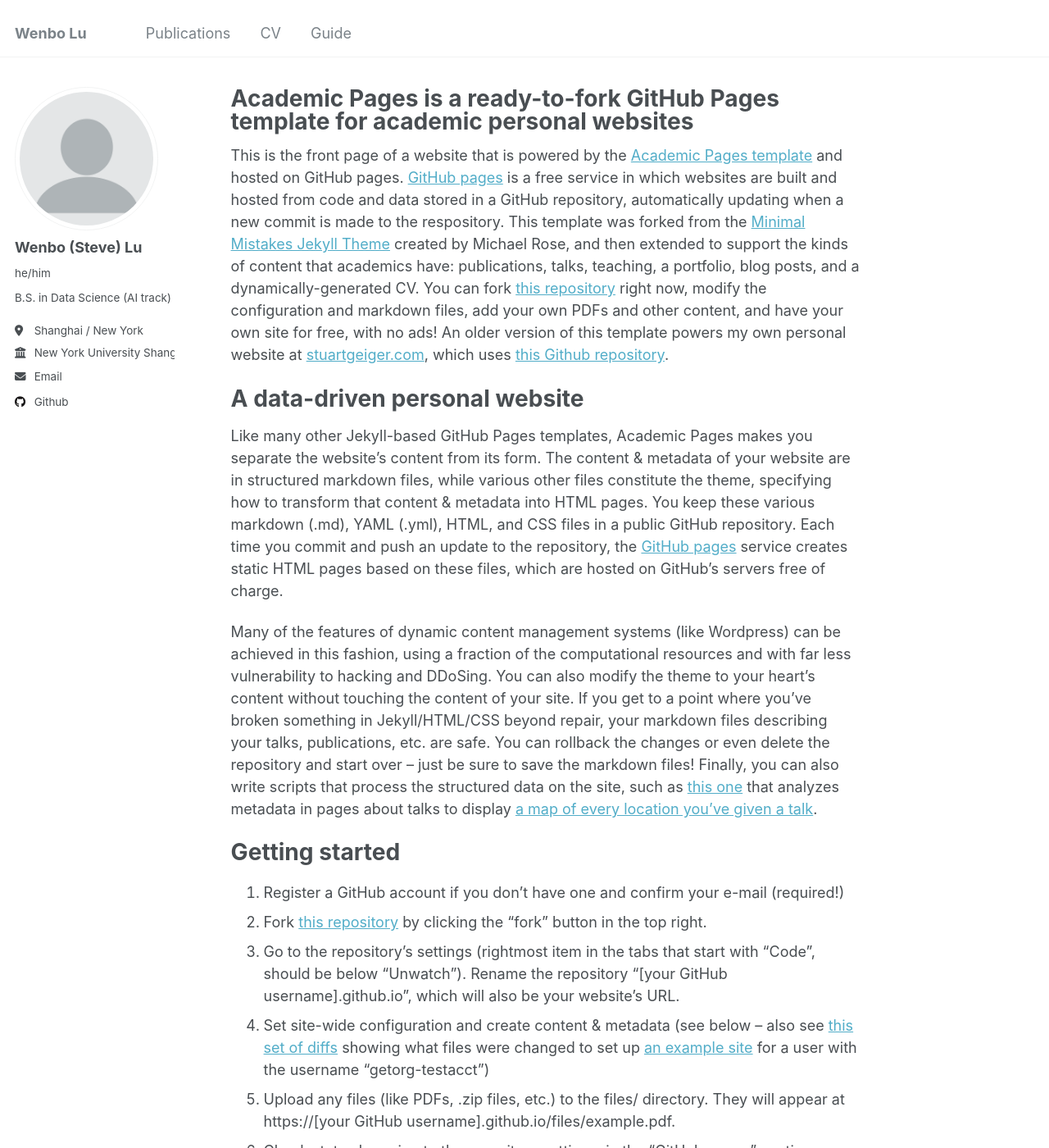
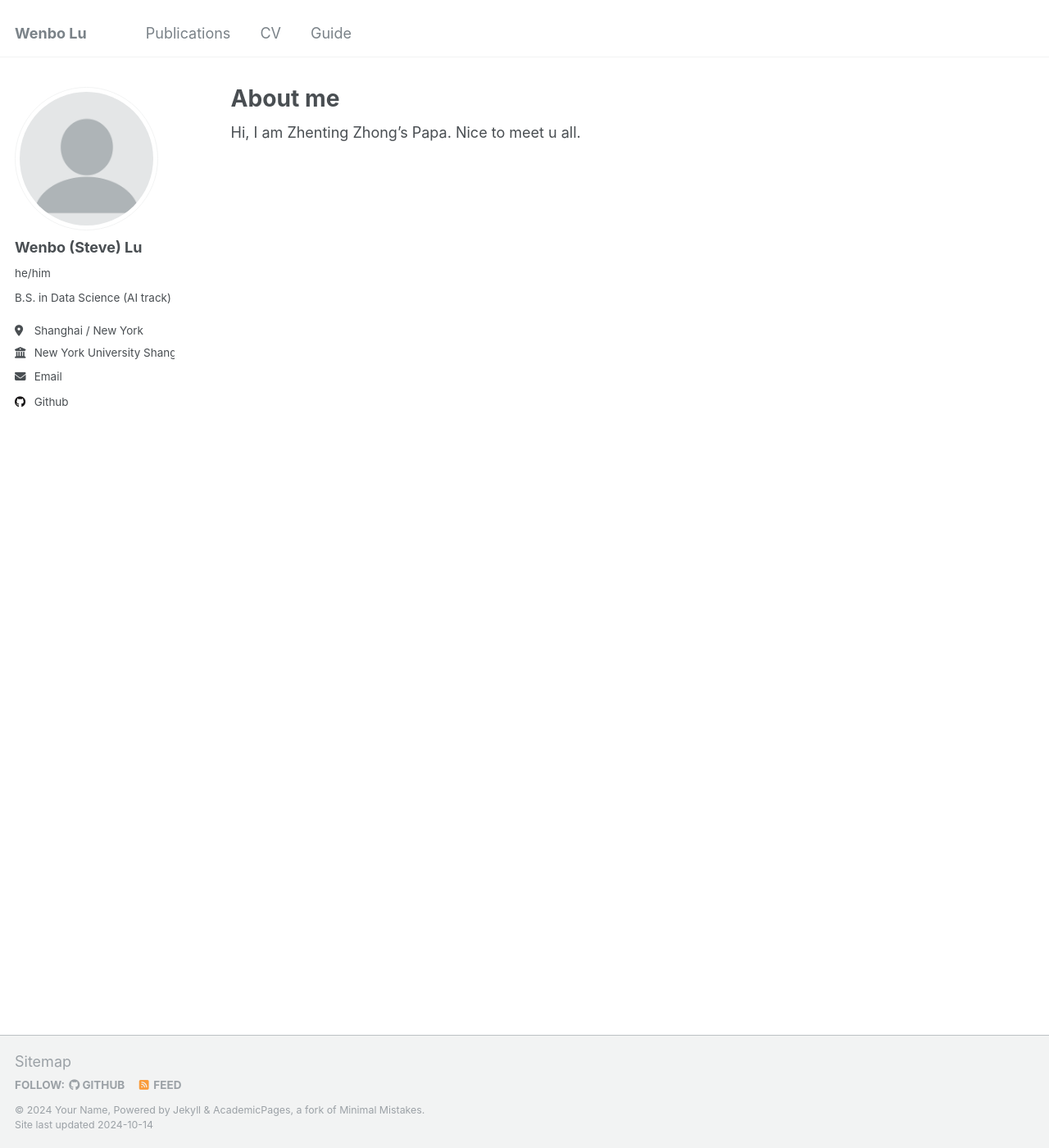
Before and after one commit to WenboLuu/WenboLuu.github.io, a Jekyll site: the page built from _pages/about.md, in a window 1280 px wide and 1400 px high. Shown: the whole window at 82% size. Built offline with Jekyll 4.4.1, drawn with Linux system fonts in a browser that asks for light colours; some of the changed text lies outside the part shown.

Commit message:
[Update] about me

```diff
--- a/_config.yml
+++ b/_config.yml
@@ -43,7 +43,7 @@ author:
   bitbucket        : # Username - Update with your username on the site
   codepen          : # Username
   dribbble         : # Username
-  github           : "https://github.com/fruitswordman"
+  github           : "WenboLuu"
   kaggle           : # Username
   stackoverflow    : # User number or user number and name (i.e., use "1" or "1/jeff-atwood")
 
@@ -270,7 +270,7 @@ defaults:
     values:
       layout: single
       author_profile: true
-      share: true
+      share: trueand it was only toward the end of the Revolution that guanxi practices surged to fill this void.
       comment: true
   # _talks
   - scope:
--- a/_pages/about.md
+++ b/_pages/about.md
@@ -1,13 +1,13 @@
 ---
 permalink: /
-title: "Academic Pages is a ready-to-fork GitHub Pages template for academic personal websites"
+title: "About me"
 author_profile: true
 redirect_from:
   - /about/
   - /about.html
 ---
 
-This is the front page of a website that is powered by the [Academic Pages template](https://github.com/academicpages/academicpages.github.io) and hosted on GitHub pages. [GitHub pages](https://pages.github.com) is a free service in which websites are built and hosted from code and data stored in a GitHub repository, automatically updating when a new commit is made to the respository. This template was forked from the [Minimal Mistakes Jekyll Theme](https://mmistakes.github.io/minimal-mistakes/) created by Michael Rose, and then extended to support the kinds of content that academics have: publications, talks, teaching, a portfolio, blog posts, and a dynamically-generated CV. You can fork [this repository](https://github.com/academicpages/academicpages.github.io) right now, modify the configuration and markdown files, add your own PDFs and other content, and have your own site for free, with no ads! An older version of this template powers my own personal website at [stuartgeiger.com](http://stuartgeiger.com), which uses [this Github repository](https://github.com/staeiou/staeiou.github.io).
+<!-- This is the front page of a website that is powered by the [Academic Pages template](https://github.com/academicpages/academicpages.github.io) and hosted on GitHub pages. [GitHub pages](https://pages.github.com) is a free service in which websites are built and hosted from code and data stored in a GitHub repository, automatically updating when a new commit is made to the respository. This template was forked from the [Minimal Mistakes Jekyll Theme](https://mmistakes.github.io/minimal-mistakes/) created by Michael Rose, and then extended to support the kinds of content that academics have: publications, talks, teaching, a portfolio, blog posts, and a dynamically-generated CV. You can fork [this repository](https://github.com/academicpages/academicpages.github.io) right now, modify the configuration and markdown files, add your own PDFs and other content, and have your own site for free, with no ads! An older version of this template powers my own personal website at [stuartgeiger.com](http://stuartgeiger.com), which uses [this Github repository](https://github.com/staeiou/staeiou.github.io).
 
 A data-driven personal website
 ======
@@ -46,4 +46,6 @@ Example: editing a markdown file for a talk
 
 For more info
 ------
-More info about configuring Academic Pages can be found in [the guide](https://academicpages.github.io/markdown/). The [guides for the Minimal Mistakes theme](https://mmistakes.github.io/minimal-mistakes/docs/configuration/) (which this theme was forked from) might also be helpful.
+More info about configuring Academic Pages can be found in [the guide](https://academicpages.github.io/markdown/). The [guides for the Minimal Mistakes theme](https://mmistakes.github.io/minimal-mistakes/docs/configuration/) (which this theme was forked from) might also be helpful. -->
+
+Hi, I am Zhenting Zhong's Papa. Nice to meet u all.
```
Also changed, not shown: other parts of _pages/about.md (+5 -5 lines).
